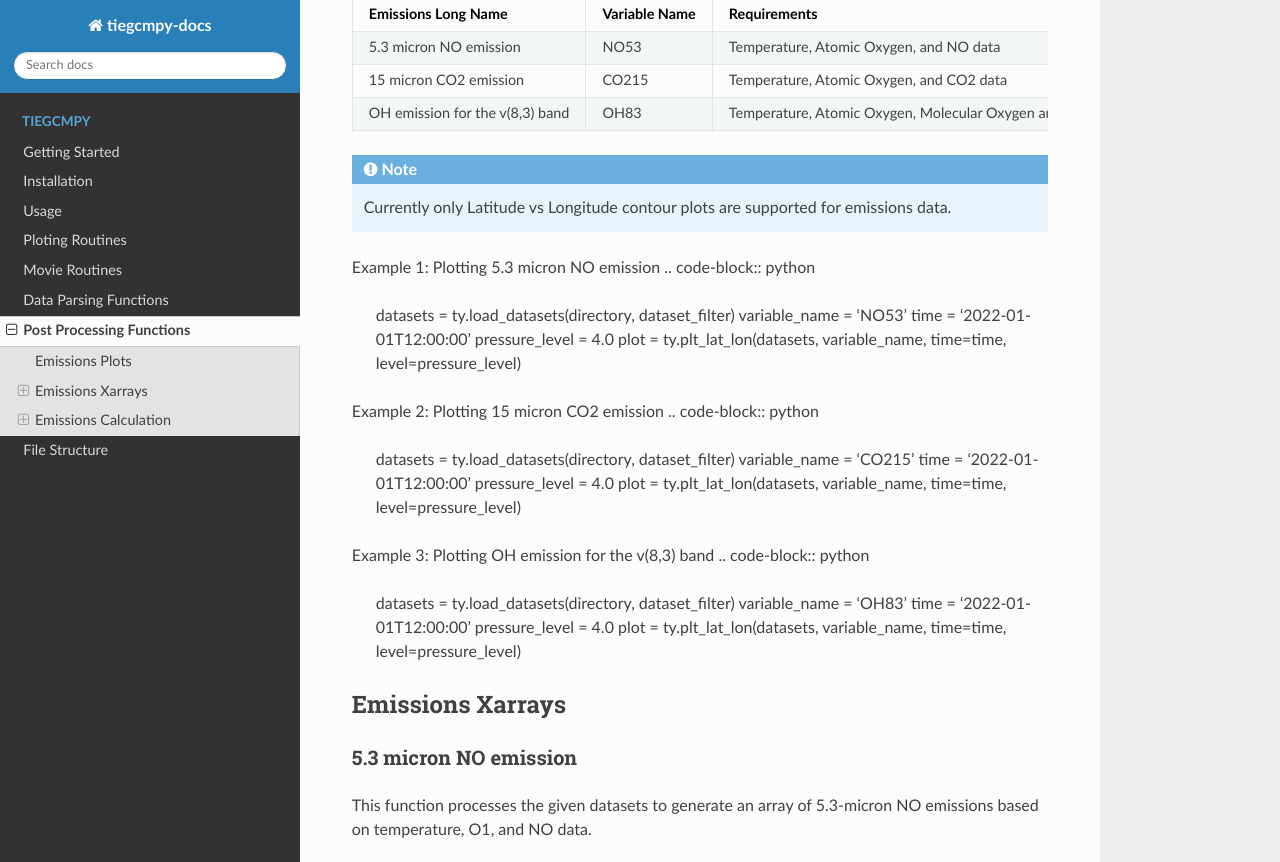
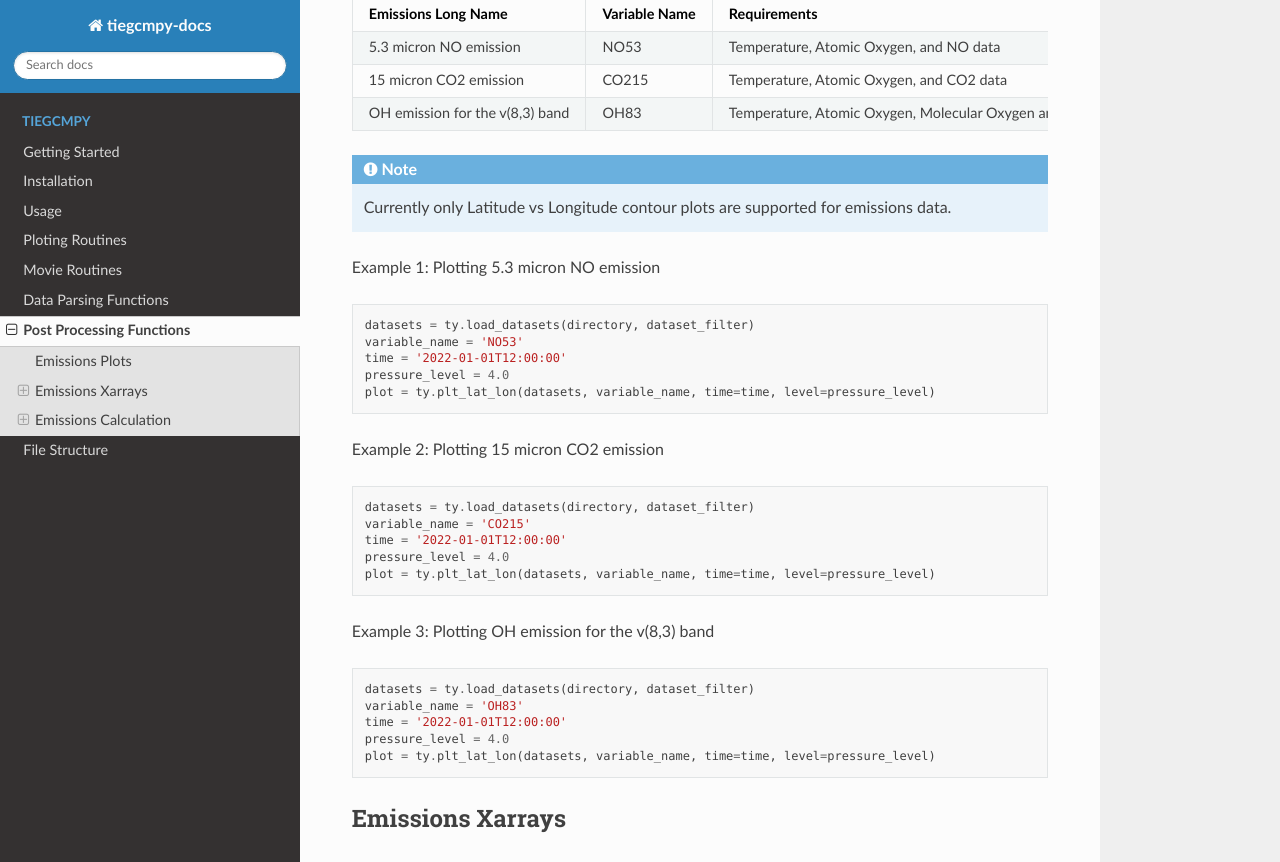
Before and after one commit to NCAR/gcmprocpy, a Sphinx documentation site: the page built from docs/source/tiegcmpy/postproc_functions.rst, in a window 1280 px wide and 900 px high, scrolled down 362 px, cut to the strip 0-862 px from the top of the window. Built offline with Sphinx 7.4.7 and the Read the Docs theme 3.1.0, drawn with Linux system fonts in a browser that asks for light colours; pages that are not in the unit, such as notebooks, are missing from menus; some of the changed lines change nothing that is shown.

Commit message:
Docs fix

```diff
--- a/docs/source/tiegcmpy/postproc_functions.rst
+++ b/docs/source/tiegcmpy/postproc_functions.rst
@@ -5,6 +5,7 @@
 
 Emissions Plots
 --------------------------------------------------------------------------------------------------------------------
+.. currentmodule:: tiegcmpy.data_emissions
 
 tiegcmpy provides the ablity for plotting emissions data. Below are the variable names that can be used in the plot functions for emissions calculation.
 
@@ -29,6 +30,7 @@
    Currently only Latitude vs Longitude contour plots are supported for emissions data.
 
 Example 1: Plotting 5.3 micron NO emission
+
 .. code-block:: python
 
     datasets = ty.load_datasets(directory, dataset_filter)
@@ -38,6 +40,7 @@
     plot = ty.plt_lat_lon(datasets, variable_name, time=time, level=pressure_level)
 
 Example 2: Plotting 15 micron CO2 emission
+
 .. code-block:: python
 
     datasets = ty.load_datasets(directory, dataset_filter)
@@ -48,6 +51,7 @@
 
 
 Example 3: Plotting OH emission for the v(8,3) band
+
 .. code-block:: python
 
     datasets = ty.load_datasets(directory, dataset_filter)
@@ -83,8 +87,6 @@
 Emissions Calculation
 --------------------------------------------------------------------------------------------------------------------
 
-.. currentmodule:: tiegcmpy.data_emissions
-
 5.3 micron NO emission
 ~~~~~~~~~~~~~~~~~~~~~~~~~~~~~~~~~~~~~~~~~~~~~~~~~~~~~~~~~~~~~~~~~~~~~~~~~~~~~~~~~~~~~~~~~~~~~~~~~~~
 This function calcuates 5.3 micron NO emission (from John Wise).
```
